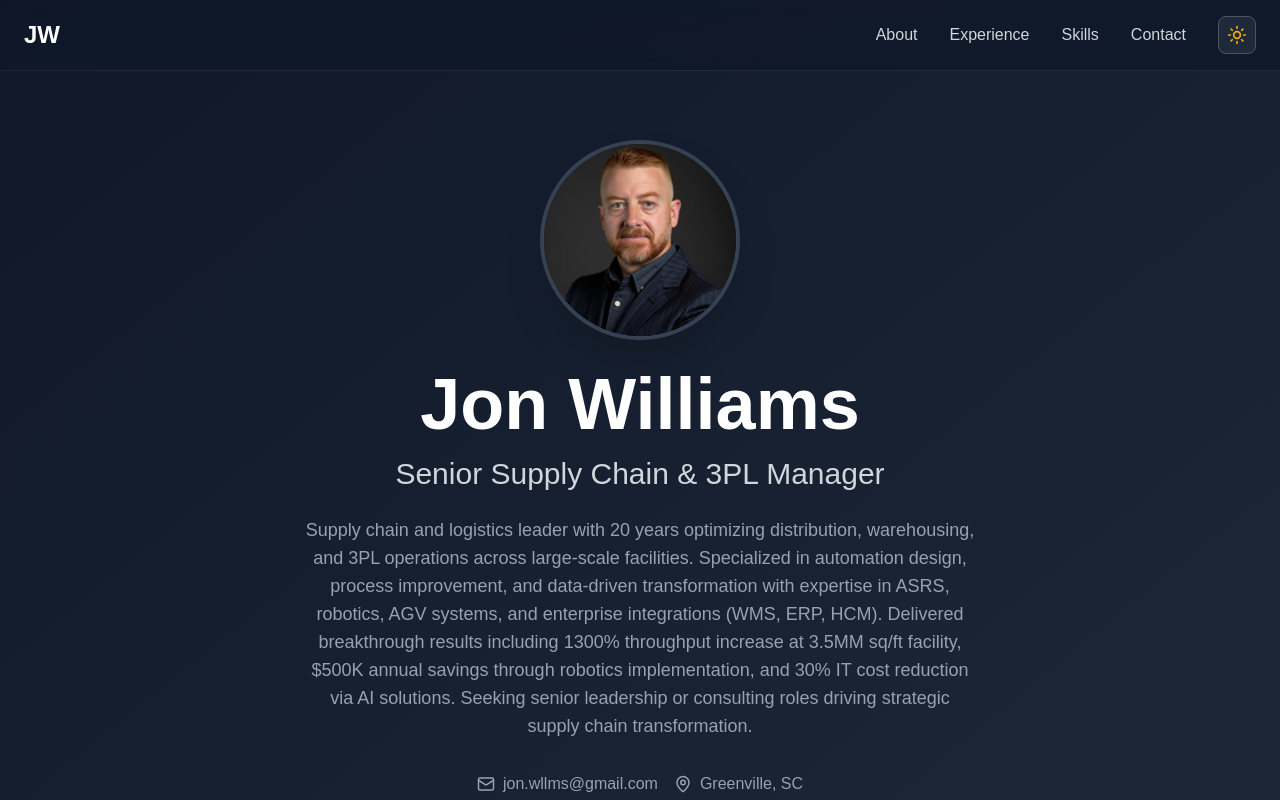
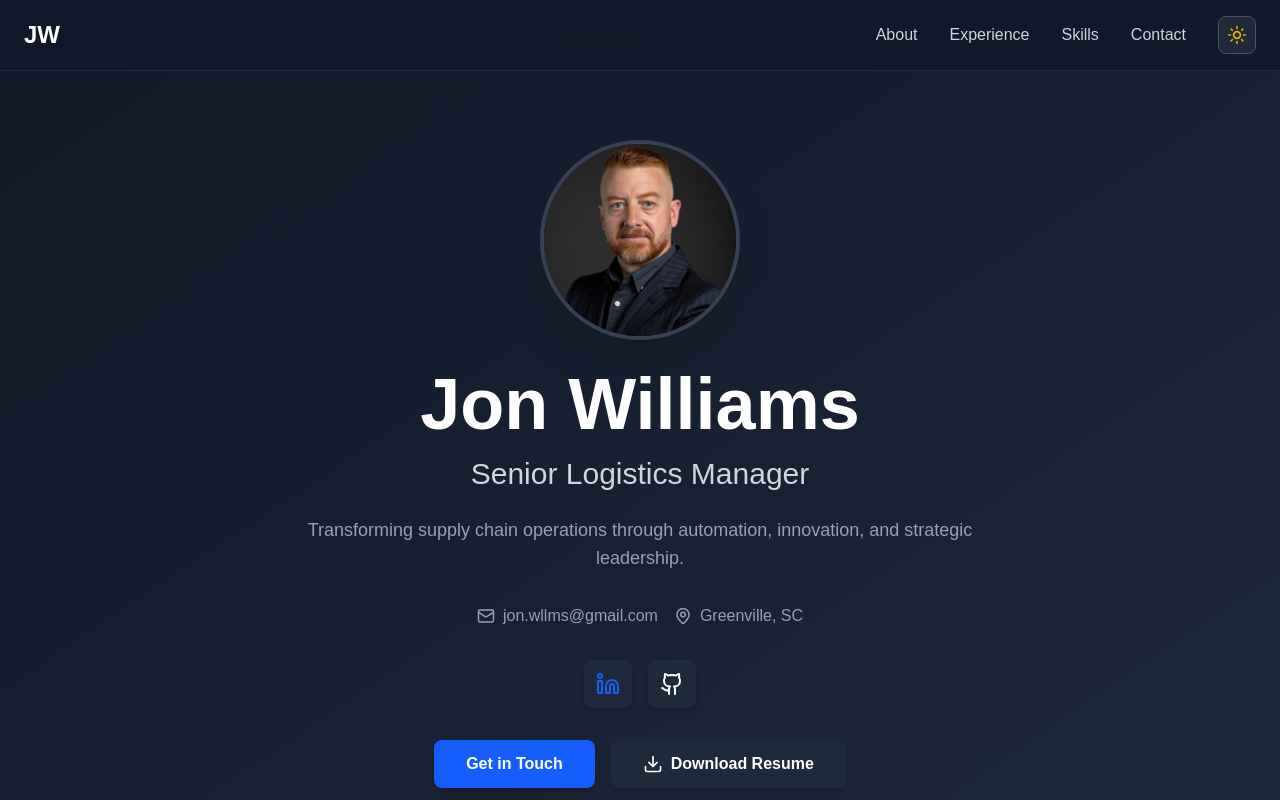
Before and after one commit to Jon-Wllms/JonWilliams_Resume, a Next.js app: page / in a window 1280 px wide. Shown: the top 800 px of the page. Built offline with nearby package versions, Linux system fonts and the light colour scheme.

Commit message:
Update job title to Senior Logistics Manager and improve hero tagline

```diff
--- a/src/data/resume-data.ts
+++ b/src/data/resume-data.ts
@@ -1,7 +1,7 @@
 export const resumeData = {
   personalInfo: {
     name: "Jon Williams",
-    title: "Senior Supply Chain & 3PL Manager",
+    title: "Senior Logistics Manager",
     email: "jon.wllms@gmail.com",
     phone: "",
     location: "Greenville, SC",
@@ -9,7 +9,7 @@ export const resumeData = {
     github: "https://github.com/Jon-Wllms",
     website: "https://jonwilliams.com",
     profileImage: "/jonwilliams_resume.jpeg",
-    summary: "Supply chain and logistics leader with 20 years optimizing distribution, warehousing, and 3PL operations across large-scale facilities. Specialized in automation design, process improvement, and data-driven transformation with expertise in ASRS, robotics, AGV systems, and enterprise integrations (WMS, ERP, HCM). Delivered breakthrough results including 1300% throughput increase at 3.5MM sq/ft facility, $500K annual savings through robotics implementation, and 30% IT cost reduction via AI solutions. Seeking senior leadership or consulting roles driving strategic supply chain transformation."
+    summary: "Transforming supply chain operations through automation, innovation, and strategic leadership."
   },
 
   experience: [
```
